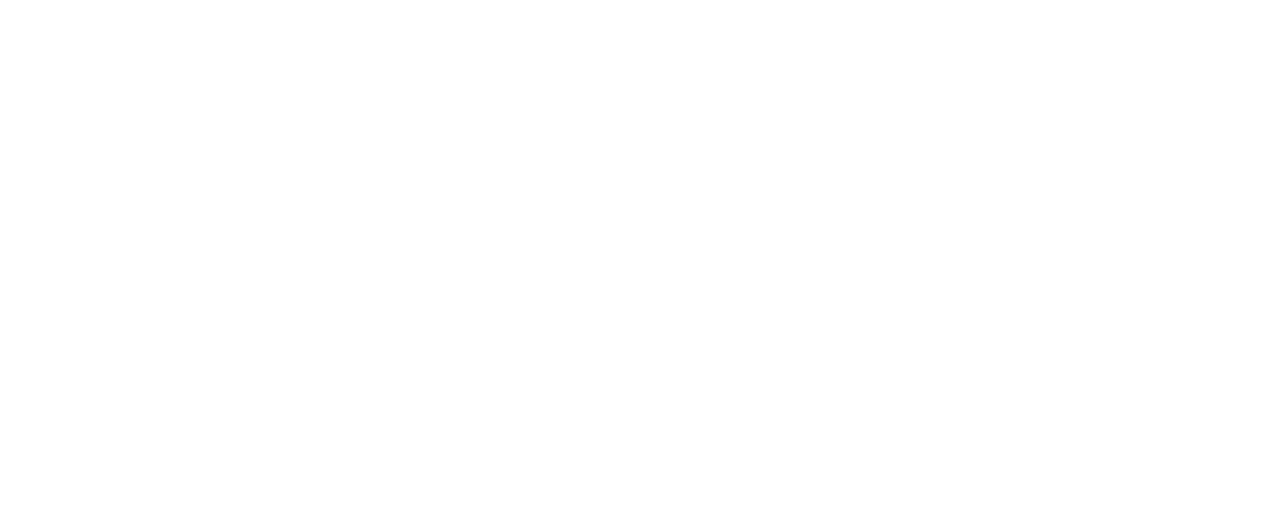
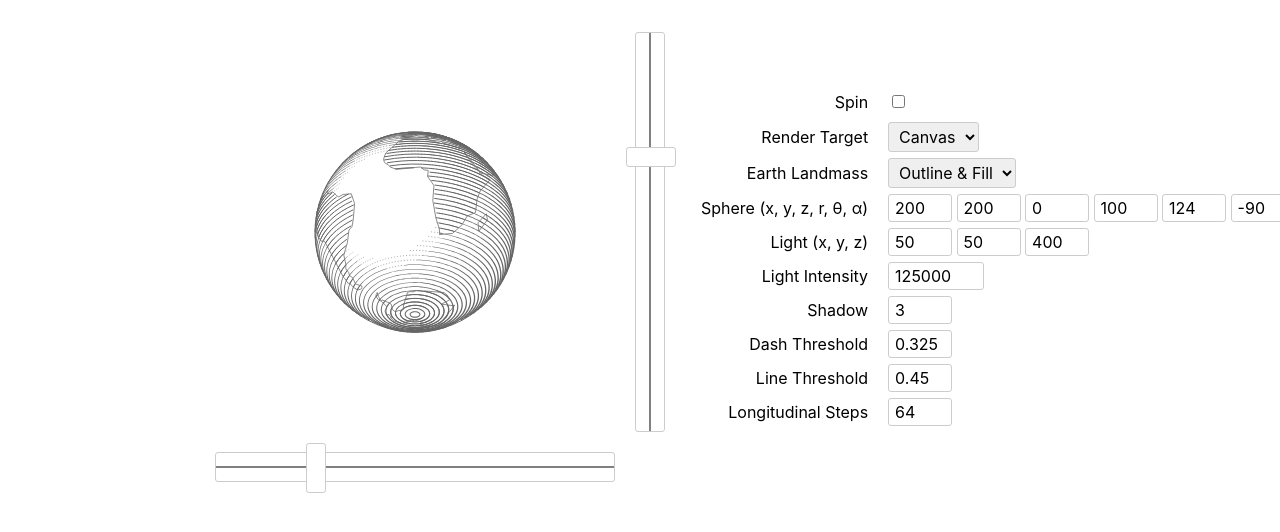
Before and after one commit to duncanwerner/fizz, a website built with webpack: page index.html in a window 1280 px wide. Built offline with Linux system fonts and the light colour scheme.

Commit message:
update demo page

```diff
--- a/index.html
+++ b/index.html
@@ -2,10 +2,120 @@
 <html>
   <head>
     <meta charset='utf-8'>
-    <style>
-    </style>
+    <link rel='stylesheet' href='www/style.css'>
   </head>
   <body>
+
+    <div class='layout'>
+
+      <div class='view'>
+        <div class='render'>
+          <svg height=400 width=400></svg>
+          <canvas height=400 width=400></canvas>
+        </div>
+        <div class='vertical-slider'>
+          <div class='knob'></div>
+        </div>
+        <div class='horizontal-slider'>
+          <div class='knob'></div>
+        </div>
+      </div>
+
+      <div class='controls'>
+        <table>
+
+          <tr>
+            <td>Spin</td>
+            <td><input type='checkbox' id='spin'></td>
+          </tr>
+
+          <tr>
+            <td>Render Target</td>
+            <td>
+              <select id='render-target'>
+                <option>SVG</option>
+                <option>Canvas</option>
+              </select>
+            </td>
+          </tr>
+
+          <tr>
+            <td>Earth Landmass</td>
+            <td>
+              <select id='earth-options'>
+                <option value=0>None</option>
+                <option value=1>Fill</option>
+                <option value=2>Outline</option>
+                <option value=3>Outline &amp; Fill</option>
+              </select>
+            </td>
+          </tr>
+
+          <tr>
+            <td>Sphere (x, y, z, r, &theta;, &alpha;)</td>
+            <td>
+            <input type=text id='sphere-x' data-target='globe.center' data-property='x'>
+            <input type=text id='sphere-y' data-target='globe.center' data-property='y'>
+            <input type=text id='sphere-z' data-target='globe.center' data-property='z'>
+            <input type=text id='sphere-r' data-target='globe' data-property='r'>
+            <input type=text id='sphere-theta' data-target='globe' data-property='theta' data-transform='radians' data-min='0' data-max='180'>
+            <input type=text id='sphere-alpha' data-target='globe' data-property='alpha' data-transform='radians' data-min='-180' data-max='180'>
+            </td>
+          </tr>
+
+          <tr>
+            <td>Light (x, y, z)</td>
+            <td>
+            <input type=text id='light-x' data-target='fizz.light.center' data-property='x'>
+            <input type=text id='light-y' data-target='fizz.light.center' data-property='y'>
+            <input type=text id='light-z' data-target='fizz.light.center' data-property='z'>
+            </td>
+          </tr>
+
+          <tr>
+            <td>Light Intensity</td>
+            <td>
+            <input type=text id='intensity' class='wider' data-target='fizz.light' data-property='intensity'>
+            </td>
+          </tr>
+
+          <tr>
+            <td>Shadow</td>
+            <td>
+            <input type=text id='shadow' data-target='fizz.light' data-property='shadow'>
+            </td>
+          </tr>
+
+          <tr>
+            <td>Dash Threshold</td>
+            <td>
+            <input type=text id='dash-threshold' data-target='globe.threshold' data-property='dash'>
+            </td>
+          </tr>
+
+          <tr>
+            <td>Line Threshold</td>
+            <td>
+            <input type=text id='line-threshold' data-target='globe.threshold' data-property='line'>
+            </td>
+          </tr>
+
+          <tr>
+            <td>Longitudinal Steps</td>
+            <td>
+            <input type=text id='sphere-long-steps' data-target='globe' data-property='longitudinal_steps'>
+            </td>
+          </tr>
+
+        </table>
+      </div>
+
+    </div>
+
+    <div class='mask'></div>
+
     <script src='dist/fizz.js'></script>
+    <script src='www/script.js'></script>
+
   </body>
 </html>
--- /dev/null
+++ b/www/script.js
@@ -0,0 +1,289 @@
+
+class Example {
+
+  MouseDown(event, move, end) {
+    if (event.buttons > 1) { return; }
+    event.stopPropagation();
+    event.preventDefault();
+
+    this.mask_move = move;
+    this.mask_end = end;
+    this.mask.style.display = 'block';
+    if (move) move(event);
+  }
+
+  DismissMask(event) {
+    if (this.mask_end) {
+      this.mask_end(event);
+    }
+    this.mask_move = this.mask_end = undefined;
+    this.mask.style.display = 'none';
+  }
+
+  InitMask() {
+    this.mask = document.querySelector('.mask');
+
+    this.mask.addEventListener('mouseup', (event) => {
+      this.DismissMask(event);
+    });
+
+    this.mask.addEventListener('mousemove', (event) => {
+      if (event.buttons === 0) {
+        this.DismissMask(event);
+      }
+      else if (this.mask_move) {
+        this.mask_move(event);
+      }
+    });
+
+  }
+
+  UpdateLightControls() {
+    this.controls['intensity'].value = this.fizz.light.intensity;
+    this.controls['shadow'].value = this.fizz.light.shadow;
+    this.controls['light-x'].value = this.fizz.light.center.x;
+    this.controls['light-y'].value = this.fizz.light.center.y;
+    this.controls['light-z'].value = this.fizz.light.center.z;
+  }
+
+  UpdateKnobs() {
+    let value = (180 + (this.globe.alpha * 180 / Math.PI)) / 360;
+    let rect = this.horizontal_knob.parentElement.getBoundingClientRect();
+    const x = Math.round(rect.width * value);
+    this.horizontal_knob.style.left = `${(x - 10).toString()}px`;
+
+    value = (this.globe.theta * 180 / Math.PI) / 180;
+    rect = this.vertical_knob.parentElement.getBoundingClientRect();
+    const y = Math.round(rect.height * (1 - value));
+    this.vertical_knob.style.top = `${(y - 10).toString()}px`;
+  }
+
+  UpdateControls() {
+    this.controls['render-target'].value = this.render_target;
+
+    this.UpdateLightControls();
+
+    this.controls['sphere-x'].value = this.globe.center.x;
+    this.controls['sphere-y'].value = this.globe.center.y;
+    this.controls['sphere-z'].value = this.globe.center.z;
+    this.controls['sphere-r'].value = this.globe.r;
+    this.controls['sphere-alpha'].value = Math.round(this.globe.alpha / Math.PI * 180);
+    this.controls['sphere-theta'].value = Math.round(this.globe.theta / Math.PI * 180);
+    this.controls['sphere-long-steps'].value = this.globe.longitudinal_steps;
+
+    this.UpdateKnobs();
+
+    this.controls['earth-options'].value =
+      (this.globe.earth_outline ? 1 : 0) +
+      (this.globe.earth_fill ? 2 : 0);
+
+    this.controls['line-threshold'].value = this.globe.threshold.line;
+    this.controls['dash-threshold'].value = this.globe.threshold.dash;
+  }
+
+  Spin() {
+    if (!this.spinning) { return; }
+
+    const delay = 25;
+    if (this.spin_timeout) { return; }
+    const start = performance.now();
+    this.spin_timeout = setTimeout(() => {
+      this.spin_timeout = undefined;
+      const millis = performance.now() - start;
+
+      let value = this.globe.alpha / Math.PI * 180 + .75 * millis / delay;
+      if (value > 180) { value -= 360; }
+      this.globe.alpha = Math.PI / 180 * value;
+      this.DelayedRender();
+      Promise.resolve().then(() => this.Spin());
+    }, 25);
+  }
+
+  Render() {
+    if (this.render_target === 'SVG') {
+      this.fizz.RenderSVG(this.svg_options);
+    }
+    else {
+      this.fizz.RenderCanvas(this.canvas_options);
+    }
+  }
+
+  DelayedRender() {
+    if (this.timeout) { return; }
+    this.timeout = requestAnimationFrame(() => {
+      this.Render();
+      this.timeout = undefined;
+    });
+  }
+
+  constructor() {
+
+    this.InitMask();
+
+    const canvas = document.querySelector('.render canvas');
+    if ((window.devicePixelRatio || 1) !== 1) {
+
+      const width = canvas.width;
+      const height = canvas.height;
+
+      canvas.width = width * window.devicePixelRatio;
+      canvas.height = height * window.devicePixelRatio;
+
+      canvas.style.width = `${width}px`;
+      canvas.style.height = `${height}px`;
+
+      const context = canvas.getContext('2d');
+      context.scale(window.devicePixelRatio, window.devicePixelRatio);
+
+    }
+
+    this.canvas_options = {
+      clear: true,
+      node: canvas,
+      style: {
+        base: { stroke: '#666', fill: 'none', stroke_width: 1, },
+        'light-source': { stroke: 'red', },
+        'shading-stroke': { stroke_width: .5, },
+        'landmass-outline': { stroke_width: .75, },
+        'shading-fill': { fill: '#666', stroke: 'none', }
+      },
+    };
+
+    const svg = document.querySelector('.render svg');
+    this.svg_options = { clear: true, node: svg };
+
+    const render = document.querySelector('.render');
+    render.addEventListener('mousedown', (event) => {
+      const rect = render.getBoundingClientRect();
+      this.MouseDown(event, (event) => {
+        const x = Math.min(400, Math.max(0, event.clientX - rect.left));
+        const y = Math.min(400, Math.max(0, event.clientY - rect.top));
+        this.fizz.light.center.x = x;
+        this.fizz.light.center.y = y;
+        this.UpdateLightControls();
+        this.svg_options.render_light_source = true;
+        this.canvas_options.render_light_source = true;
+        this.DelayedRender();
+      }, () => {
+        this.svg_options.render_light_source = false;
+        this.canvas_options.render_light_source = false;
+        this.DelayedRender();
+      });
+    });
+
+    this.vertical_knob = document.querySelector('.vertical-slider .knob');
+    this.vertical_knob.parentElement.addEventListener('mousedown', (event) => {
+      const rect = this.vertical_knob.parentElement.getBoundingClientRect();
+      this.MouseDown(event, (event) => {
+        const y = Math.min(rect.height, Math.max(0, event.clientY - rect.top));
+        const percent = y / rect.height;
+        this.vertical_knob.style.top = `${(y - 10).toString()}px`;
+        this.globe.theta = (Math.PI * (1-percent));
+        this.controls['sphere-theta'].value = Math.round(this.globe.theta * 180 / Math.PI);
+        this.DelayedRender();
+      });
+    });
+
+    this.horizontal_knob = document.querySelector('.horizontal-slider .knob');
+    this.horizontal_knob.parentElement.addEventListener('mousedown', (event) => {
+      const rect = this.horizontal_knob.parentElement.getBoundingClientRect();
+      this.MouseDown(event, (event) => {
+        const x = Math.min(rect.width, Math.max(0, event.clientX - rect.left));
+        const percent = x / rect.width;
+        this.horizontal_knob.style.left = `${(x - 10).toString()}px`;
+        this.globe.alpha = (Math.PI * 2 * percent) - Math.PI;
+        this.controls['sphere-alpha'].value = Math.round(this.globe.alpha * 180 / Math.PI);
+        this.DelayedRender();
+      });
+    });
+
+    const rect = render.getBoundingClientRect();
+    this.fizz = new Fizz({ width: rect.width, height: rect.height });
+    this.globe = this.fizz.AddGlobe();
+
+    // init random, but be sane
+
+    this.globe.alpha = Math.PI * 2 * Math.random() - Math.PI;
+    this.globe.theta = Math.PI / 2 + (Math.random() - 0.5) * Math.PI / 2;
+
+    this.render_target = 'Canvas';
+
+    const controls = document.querySelectorAll('.controls [id]');
+    this.controls = {};
+    Array.prototype.forEach.call(controls, (element) => {
+      this.controls[element.id] = element;
+    });
+
+    this.spinning = false;
+
+    const resolve = (target, parent = this) => {
+      const list = target.split('.');
+      return list.length === 1 ? parent[list[0]] : resolve(list.slice(1).join('.'), parent[list[0]]);
+    }
+
+    this.UpdateControls();
+    document.querySelector('.controls').addEventListener('input', (event) => {
+      if (!event.target || !event.target.id) { return; }
+
+      event.stopPropagation();
+      event.preventDefault();
+
+      const target = event.target.getAttribute('data-target');
+      const property = event.target.getAttribute('data-property');
+
+      if (target && property) {
+        if (event.target.getAttribute('data-transform') === 'radians') {
+          resolve(target)[property] = event.target.value / 180 * Math.PI;
+          this.UpdateKnobs();
+        }
+        else {
+          resolve(target)[property] = event.target.value;
+        }
+      }
+      else {
+        switch(event.target.id) {
+          case 'spin':
+            this.spinning = event.target.checked;
+            if (this.spinning) { this.Spin(); }
+            return;
+
+          case 'earth-options':
+            this.globe.earth_fill = !!(event.target.value & 0x01);
+            this.globe.earth_outline = !!(event.target.value & 0x02);
+            break;
+
+          case 'render-target':
+            this.render_target = event.target.value;
+            if (this.render_target === 'SVG') {
+              svg.style.zIndex = 2;
+              canvas.style.zIndex = 1;
+            }
+            else {
+              svg.style.zIndex = 1;
+              canvas.style.zIndex = 2;
+            }
+            break;
+
+          default:
+            console.info('unhandled', event.target.id);
+            return;
+        }
+      }
+
+      this.DelayedRender();
+
+    });
+
+
+    this.Render();
+
+    // this.Spin();
+
+
+  }
+
+}
+
+document.addEventListener('DOMContentLoaded', () => {
+  new Example();
+})
--- /dev/null
+++ b/www/style.css
@@ -0,0 +1,209 @@
+
+/* layout */
+
+* {
+  box-sizing: border-box;
+}
+
+html, body {
+  font-family: -apple-system,
+    BlinkMacSystemFont,
+    "Segoe UI",
+    SegoeUI,
+    Roboto,
+    Oxygen,
+    Ubuntu,
+    Cantarell,
+    "Open Sans",
+    "Helvetica Neue",
+    sans-serif;
+
+  padding: 0;
+  margin: 0;
+  line-height:28px;
+  font-size: 12pt;
+}
+
+.mask {
+  position: fixed;
+  top: 0px;
+  left: 0px;
+  right: 0px;
+  bottom: 0px;
+  z-index: 9;
+  display: none;
+}
+
+.layout {
+  border: 0;
+  width: 100%;
+  display: flex;
+  flex-direction: row;
+  padding: 1rem;
+  margin: 1rem;
+  align-items: center;
+  align-content: center;
+  justify-content: center;
+}
+
+.layout > div + div {
+  margin-left: 2rem;
+}
+
+.controls {
+  width: 400px;
+}
+
+.view {
+  display: grid;
+  grid-template-columns: 400px 30px;
+  grid-template-rows: 400px 30px;
+  column-gap: 20px;
+  row-gap: 20px;
+}
+
+.render {
+  position: relative;
+}
+
+.render svg, .render canvas {
+  position: absolute;
+  top: 0px;
+  left: 0px;
+  background: #fff;
+}
+
+.render svg {
+  z-index: 1;
+}
+
+.render canvas {
+  z-index: 2;
+}
+
+/* sliders */
+
+.horizontal-slider {
+  height: 30px;
+  width: 400px;
+  border: 1px solid #ccc;
+  border-radius: 3px;
+  position: relative;
+}
+
+.horizontal-slider::after {
+  min-width: 100%;
+  height: 2px;
+  overflow: hidden;
+  top: calc(50% - 1px);
+  background: gray;
+  content: ' ';
+  position: absolute;
+}
+
+.horizontal-slider .knob {
+  position: absolute;
+  left: calc(50% - 10px);
+  top: -10px;
+  height: 50px;
+  border: 1px solid #ccc;
+  background: #fff;
+  z-index: 4;
+  border-radius: 3px;
+  width: 20px;
+}
+
+.vertical-slider {
+  height: 400px;
+  width: 30px;
+  border: 1px solid #ccc;
+  border-radius: 3px;
+  position: relative;
+}
+
+.vertical-slider::after {
+  min-height: 100%;
+  width: 2px;
+  overflow: hidden;
+  left: calc(50% - 1px);
+  background: gray;
+  content: ' ';
+  position: absolute;
+}
+
+.vertical-slider .knob {
+  position: absolute;
+  top: calc(50% - 10px);
+  left: -10px;
+  width: 50px;
+  border: 1px solid #ccc;
+  background: #fff;
+  z-index: 4;
+  border-radius: 3px;
+  height: 20px;
+
+}
+
+/* controls */
+
+.controls input[type=text], .controls select {
+  width: 4em;
+  border-radius: 3px;
+  padding: 3px 6px;
+  font-size: inherit;
+  font-family: inherit;
+  border: 1px solid #ccc;
+}
+
+.controls input[type=text].wider {
+  width: 6em;
+}
+
+ .controls select {
+  width: auto;
+ }
+
+ .controls td {
+   white-space: nowrap;
+   padding: 2px;
+ }
+
+.controls tr td:first-child {
+  text-align: right;
+  padding-right: 1em;
+}
+
+/* svg */
+
+svg {
+  stroke: #666;
+  fill: none;
+  stroke-linejoin: round;
+  stroke-linecap: round;
+  stroke-width: 1;
+}
+
+svg .light-source {
+  stroke: red;
+}
+
+/*
+svg .outline {
+}
+
+svg .landmass-shading {
+}
+*/
+
+svg .shading-stroke {
+  stroke-width: .5;
+}
+
+svg .landmass-outline {
+  stroke-width: .75;
+}
+
+svg .shading-fill {
+  fill: #666;
+  stroke: none;
+}
```
Also changed, not shown: dist/fizz.js, www/README.md (added).
